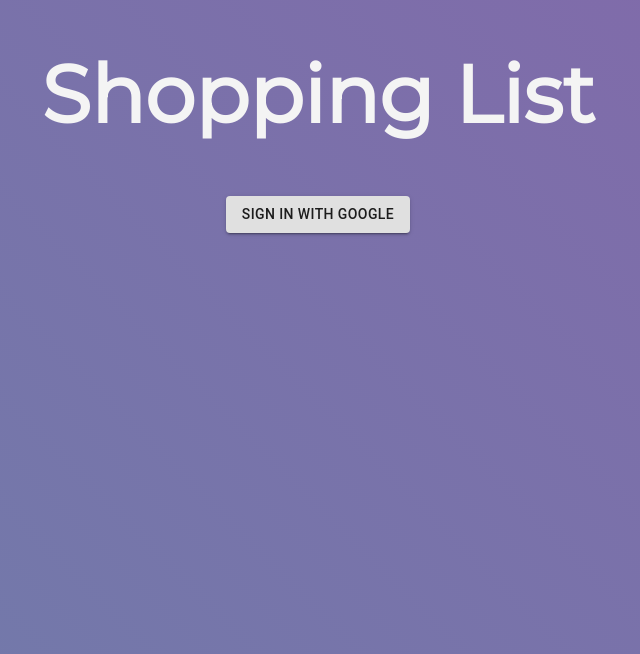
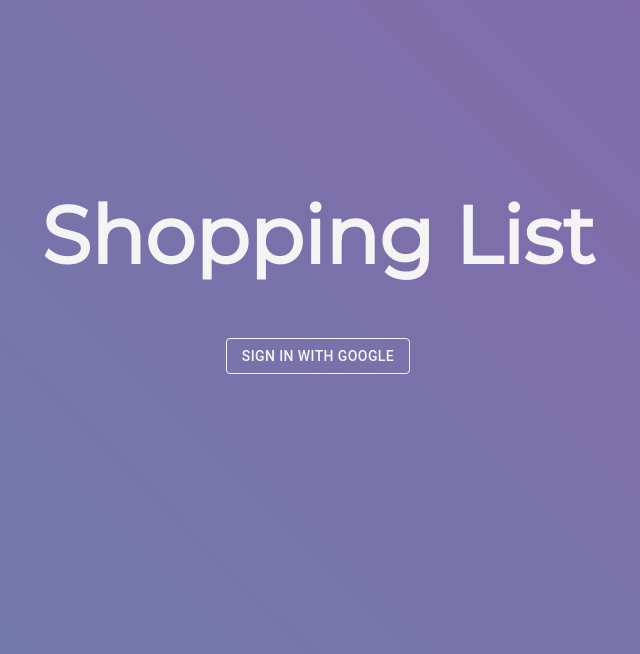
Before and after one commit to sunnydonaldson/shopping-list-client, a React (Create React App) app: page / in a window 1280 px wide. Shown: the part 146-800 px from the top of the page, without its empty margins (322-962 px from the left). Built offline with nearby package versions, Linux system fonts and the light colour scheme.

Commit message:
changing styling

```diff
--- a/src/components/Login.js
+++ b/src/components/Login.js
@@ -15,7 +15,7 @@
         <div class="form">
             <form>
                 {/* runs the googleAuth function when clicked */}
-                <Button variant="contained" onClick={googleAuth}>Sign in with Google</Button>
+                <Button variant="outlined" color="inherit" onClick={googleAuth}>Sign in with Google</Button>
 
             </form>
         </div>
--- a/src/styles.css
+++ b/src/styles.css
@@ -39,7 +39,7 @@
 
 .container{
     width:20rem;
-    /* min-height:20rem; */
+
     display:flex;
     flex-direction:column;
     background: #fff;
@@ -82,9 +82,13 @@
 .form{
     display:flex;
     flex-direction: column;
-    width:20rem;
-    height:20rem;
     text-align: center;
+    justify-content:center;
+    /* min-height:7rem;
+    min-width:21rem;
+    background: #fff;
+    border-radius: 7px;
+    box-shadow: 0 2px 5px #555; */
 }
 
 .form-item{
```
Also changed, not shown: src/components/List.js (+13 -2 lines).
